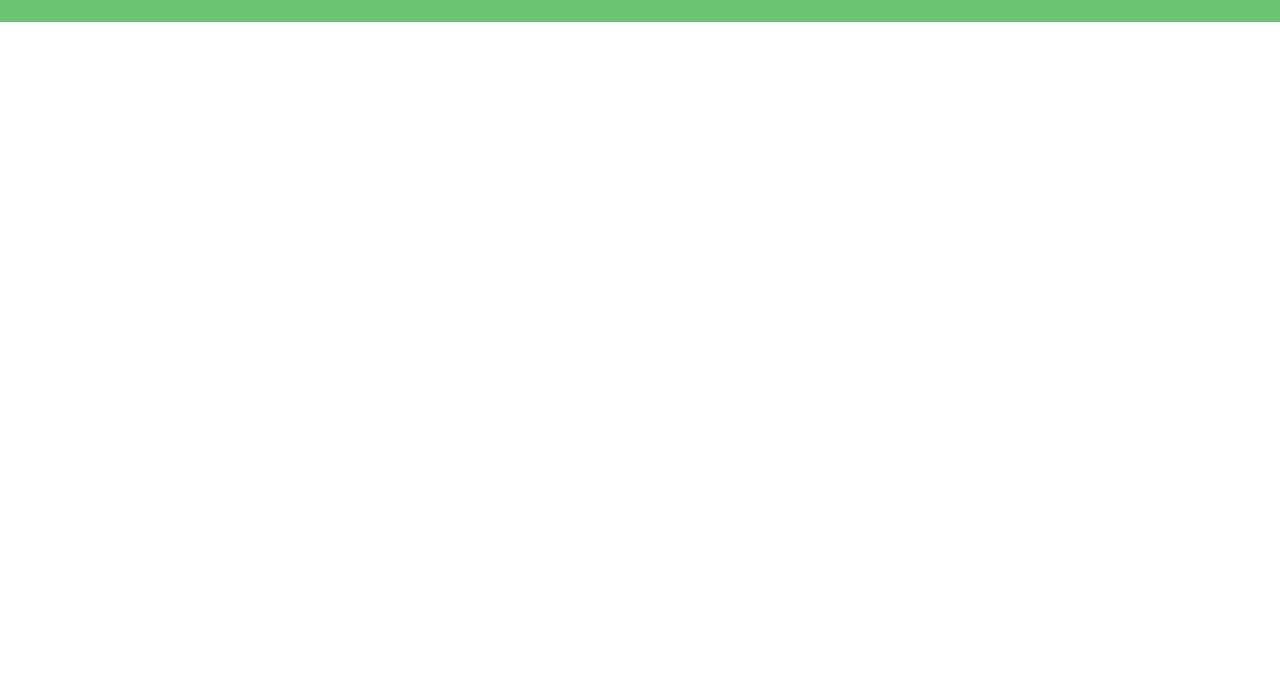
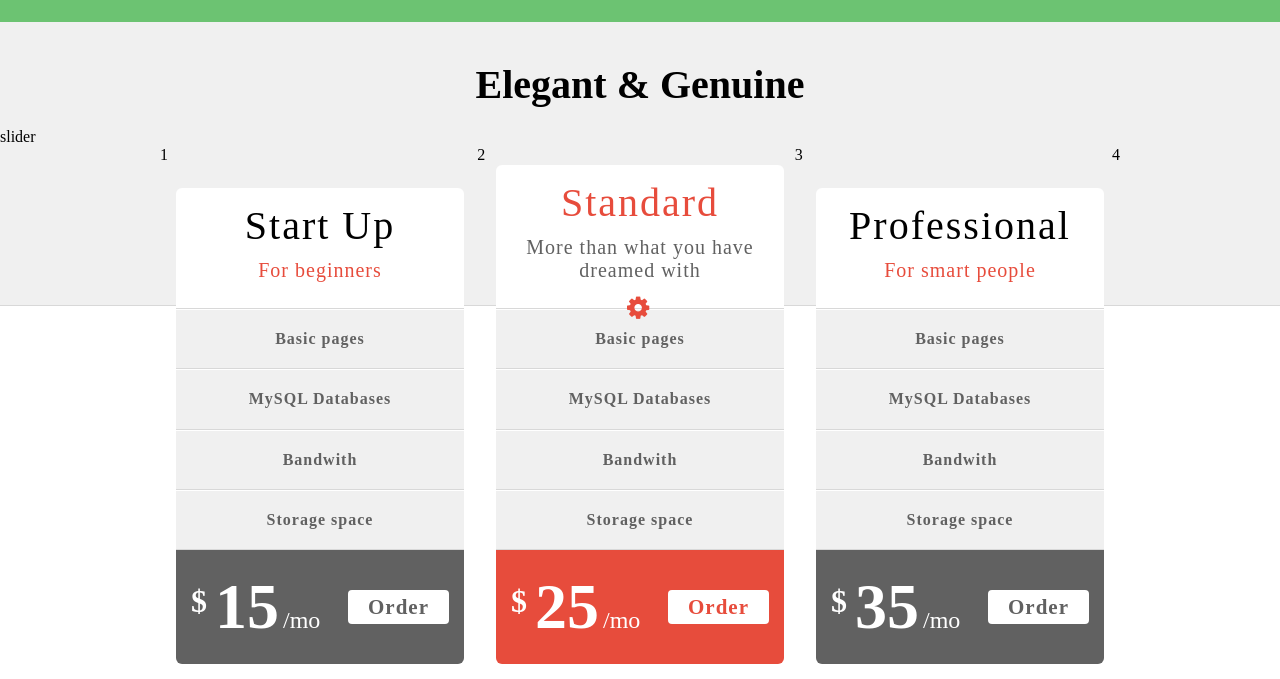
Before and after one commit to albatrosov/motion, a website: page index.html in a window 1280 px wide. Shown: the part 1269-1948 px from the top of the page. Before the commit the page ends 1507 px from the top, so only its background shows below. Drawn offline with nearby package versions, Linux system fonts and the light colour scheme; a web font is replaced by a local one.

Commit message:
plans section

```diff
--- a/dev/css/components/header.scss
+++ b/dev/css/components/header.scss
@@ -12,7 +12,7 @@
       margin-bottom: -2px;
     }
     &__title{
-      margin-top: -5px;
+      display: inline;
     }
     &__subtitle{
       display: block;
--- /dev/null
+++ b/dev/css/components/partners.scss
@@ -0,0 +1,6 @@
+@import '../variables.scss';
+
+#partners{
+  background-color: $light-grey;
+  color: #000;
+}
--- /dev/null
+++ b/dev/css/components/plans.scss
@@ -0,0 +1,114 @@
+@import '../variables.scss';
+
+#plans{
+  position: relative;
+  color: #000;
+  .container{
+    justify-content: space-around;
+    align-items: flex-end; // non important blocks will be lower
+  }
+  .top-border{
+    position: absolute;
+    height: 140px;
+    width: 100%;
+    background-color: $light-grey;
+    border-bottom: 1px solid #d8d8d8;
+    z-index: -1;
+  }
+  .plan{
+    width: 30%;
+    text-align: center;
+    overflow: hidden; // for border radius
+    border-radius: 6px;
+    &__header{
+      background-color: #fff;
+      box-sizing: border-box;
+      padding: 0 30px;
+      border-bottom: 1px solid #d8d8d8;
+      span{
+        font-size: 40px;
+        padding: 15px 0 5px;
+        letter-spacing: 2px;
+      }
+      p{
+        margin: 0;
+        padding: 5px 0 26px;
+        font-size: 20px;
+        color: $dark-red;
+        letter-spacing: 1px;
+      }
+      i{
+        position: absolute;
+        display: block;
+        left: 50%;
+        margin-left: -13px;
+        margin-top: -13px;
+        font-size: 26px;
+        color: $dark-red;
+      }
+      &--important{
+        span{
+          color: $dark-red;
+        }
+        p{
+          color: $dark-grey;
+        }
+      }
+    }
+    &__option{
+      padding: 20px 0;
+      background-color: $light-grey;
+      border-top: 1px solid #fff;
+      border-bottom: 1px solid #d8d8d8;
+      box-sizing: border-box;
+      font-weight: 700;
+      color: $dark-grey;
+      letter-spacing: 1px;
+    }
+    &__price{
+      box-sizing: border-box;
+      padding: 20px 15px;
+      font-weight: 700;
+      background-color: $dark-grey;
+      color: #fff;
+      display: flex;
+      justify-content: space-between;
+      sup{
+        font-size: 32px;
+      }
+      span{
+        display: inline;
+        font-size: 64px;
+      }
+      sub{
+        display: inline-block;
+        font-size: 24px;
+        vertical-align: text-top;
+        font-weight: 100;
+      }
+      button{
+        box-sizing: border-box;
+        padding: 5px 20px;
+        margin: auto 0;
+        border: 0;
+        border-radius: 4px;
+        background-color: #fff;
+        font-family: Bariol;
+        font-size: 21px;
+        letter-spacing: 1px;
+        font-weight: 700;
+        color: $dark-grey;
+        cursor: pointer;
+      }
+      &--important{
+        background-color: $dark-red;
+        button{
+          color: $dark-red;
+        }
+      }
+    }
+    &--important{
+      align-self: flex-start; // important block will be higher
+    }
+  }
+}
--- a/dev/css/main.scss
+++ b/dev/css/main.scss
@@ -36,3 +36,7 @@ h6{
   margin-bottom: 40px;
   font-size: 20px;
 }
+
+span{
+  display: block;
+}
--- a/dev/css/variables.scss
+++ b/dev/css/variables.scss
@@ -1,2 +1,4 @@
 $dark-red: #e74c3c;
 $light-green: #6cc372;
+$light-grey: #f0f0f0;
+$dark-grey: #616161;
--- a/index.html
+++ b/index.html
@@ -114,10 +114,93 @@
     </div>
   </div>
   <div id="plans">
+    <div class="top-border"></div>
     <div class="container">
-      <div class="plan">1</div>
-      <div class="plan">2</div>
-      <div class="plan">3</div>
+      <div class="plan">
+        <div class="plan__header">
+          <span>Start Up</span>
+          <p>For beginners</p>
+        </div>
+        <div class="plan__option">
+          Basic pages
+        </div>
+        <div class="plan__option">
+          MySQL Databases
+        </div>
+        <div class="plan__option">
+          Bandwith
+        </div>
+        <div class="plan__option">
+          Storage space
+        </div>
+        <div class="plan__price">
+          <div class="price-wrapper">
+            <sup>
+              $
+            </sup>
+            <span>15</span>
+            <sub>/mo</sub>
+          </div>
+          <button>Order</button>
+        </div>
+      </div>
+      <div class="plan plan--important">
+        <div class="plan__header plan__header--important">
+          <span>Standard</span>
+          <p>More than what you have dreamed with</p>
+          <i class="fa fa-cog" aria-hidden="true"></i>
+        </div>
+        <div class="plan__option">
+          Basic pages
+        </div>
+        <div class="plan__option">
+          MySQL Databases
+        </div>
+        <div class="plan__option">
+          Bandwith
+        </div>
+        <div class="plan__option">
+          Storage space
+        </div>
+        <div class="plan__price plan__price--important">
+          <div class="price-wrapper">
+            <sup>
+              $
+            </sup>
+            <span>25</span>
+            <sub>/mo</sub>
+          </div>
+          <button>Order</button>
+        </div>
+      </div>
+      <div class="plan">
+        <div class="plan__header">
+          <span>Professional</span>
+          <p>For smart people</p>
+        </div>
+        <div class="plan__option">
+          Basic pages
+        </div>
+        <div class="plan__option">
+          MySQL Databases
+        </div>
+        <div class="plan__option">
+          Bandwith
+        </div>
+        <div class="plan__option">
+          Storage space
+        </div>
+        <div class="plan__price">
+          <div class="price-wrapper">
+            <sup>
+              $
+            </sup>
+            <span>35</span>
+            <sub>/mo</sub>
+          </div>
+          <button>Order</button>
+        </div>
+      </div>
     </div>
   </div>
   <div id="tweets">
```
Also changed, not shown: css/main.css, css/main.min.css.
